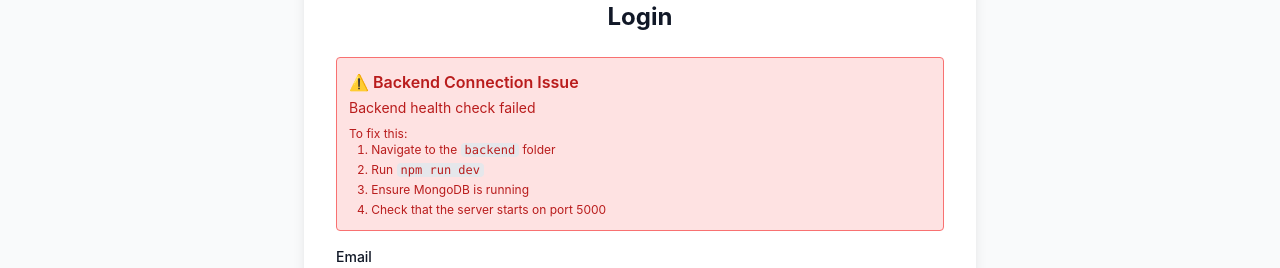
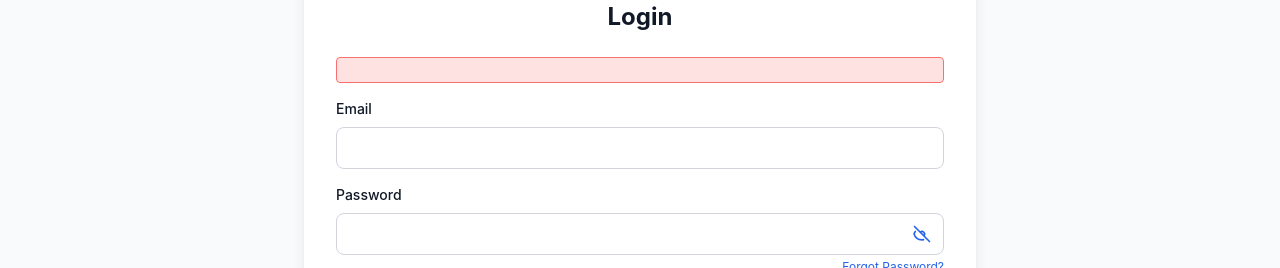
Before and after one commit to kanishkmangal/Library-Seat-Booking-Management-System, a React (Vite) app in the folder frontend/: page /login in a window 1280 px wide. Shown: the part 175-443 px from the top of the page. Built offline with nearby package versions, Linux system fonts and the light colour scheme; no server answers.

Commit message:
chore: comment out backend connection error instructions in Login and update index.html doctype

```diff
--- a/frontend/index.html
+++ b/frontend/index.html
@@ -1,4 +1,4 @@
-<!doctype html>
+<!DOCTYPE html>
 <html lang="en">
   <head>
     <meta charset="UTF-8" />
--- a/frontend/src/pages/auth/Login.jsx
+++ b/frontend/src/pages/auth/Login.jsx
@@ -74,9 +74,9 @@ const Login = () => {
 
         {backendStatus && !backendStatus.success && (
           <div className="mb-4 p-3 bg-red-100 dark:bg-red-900/30 border border-red-400 text-red-700 dark:text-red-400 rounded">
-            <div className="font-semibold mb-1">⚠️ Backend Connection Issue</div>
-            <div className="text-sm">{backendStatus.message}</div>
-            <div className="text-xs mt-2">
+            {/* <div className="font-semibold mb-1">⚠️ Backend Connection Issue</div>
+            <div className="text-sm">{backendStatus.message}</div> */}
+            {/* <div className="text-xs mt-2">
               <p>To fix this:</p>
               <ol className="list-decimal list-inside ml-2 space-y-1">
                 <li>Navigate to the <code className="bg-gray-200 dark:bg-gray-700 px-1 rounded">backend</code> folder</li>
@@ -84,7 +84,7 @@ const Login = () => {
                 <li>Ensure MongoDB is running</li>
                 <li>Check that the server starts on port 5000</li>
               </ol>
-            </div>
+            </div> */}
           </div>
         )}
 
```
